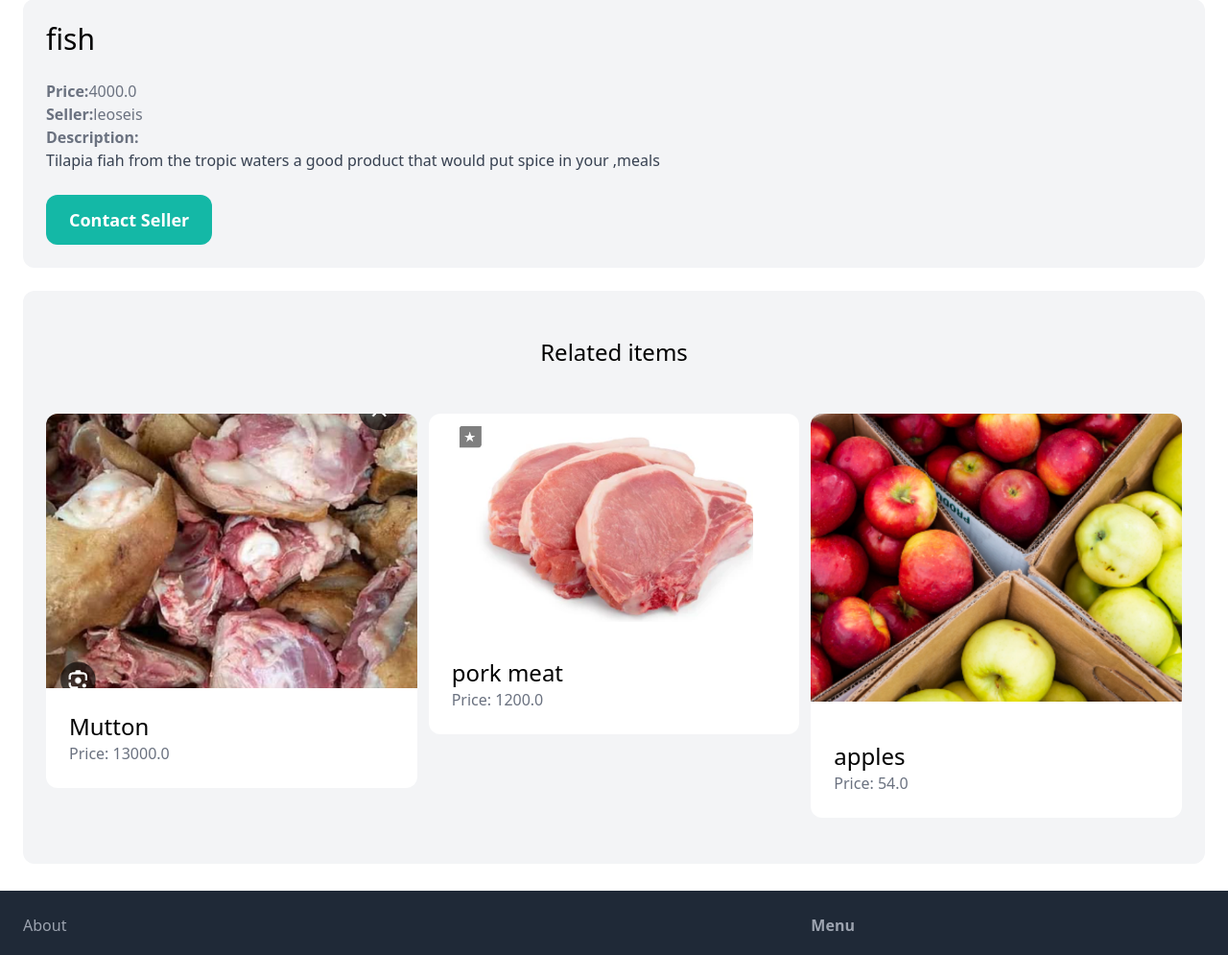
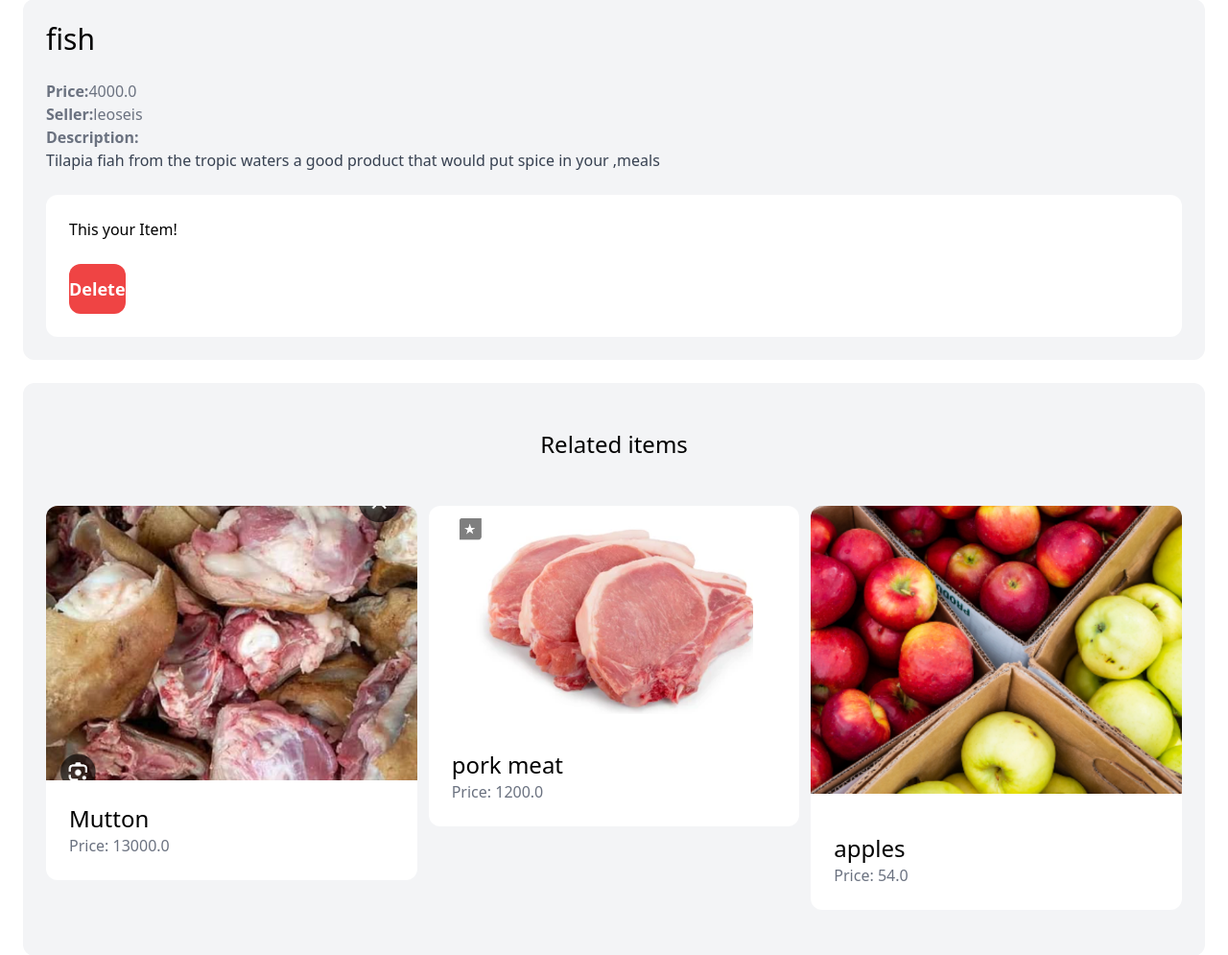
Before and after one commit to leoseis/Eboka-store, a Django app: page /items/2/ in a window 1280 px wide. Shown: the part 374-1369 px from the top of the page at 96% size. Run offline with Django 4.2, Linux system fonts and the light colour scheme; a user stored in the database is signed in; data comes from the database, SQL or seed files in the repository; some libraries are stand-ins or nearby versions.

Commit message:
'delete'

```diff
--- a/item/templates/item/detail.html
+++ b/item/templates/item/detail.html
@@ -17,9 +17,20 @@
    {{item.description}}
 </p>
 {% endif %}
-<a href="#"class="inline-block mt-6 px-6 py-3 text-lg font-semibold bg-teal-500 text-white rounded-xl hover:bg-teal-700">Contact Seller</a>
+
+{% if request.user == item.created_by %}
+ <div class="mt-6 p-6 bg-white rounded-xl">
+        <p>This your Item!</p>                         <!-- this is when u created it     -->
+
+     <a href="{% url 'item:delete' item.id %}" class="inline-block mt-6 px 6 py-3 text-lg font-semibold bg-red-500 text-white rounded-xl">Delete</a>
  </div>
+{% else %}
+<!--if u didnt create it takes u to contact seller-->
+       <a href="#"class="inline-block mt-6 px-6 py-3 text-lg font-semibold bg-teal-500 text-white rounded-xl hover:bg-teal-700">Contact Seller</a>
+   {% endif %}
+    </div>
 </div>
+
 <div class="mt-6 px-6 py-12 bg-gray-100 rounded-xl">
    <h2 class="mb-12 text-2xl text-center">Related items</h2>
 
@@ -41,4 +52,4 @@
   </div>
  </div>
 
-{% endblock %}
+ {% endblock %}
--- a/item/urls.py
+++ b/item/urls.py
@@ -7,4 +7,5 @@ app_name = 'item'
 urlpatterns = [
  path('new/', views.new, name='new'),
  path('<int:pk>/', views.detail, name='detail'),
+ path('<int:pk>/', views.delete, name='delete'),
 ]
--- a/item/views.py
+++ b/item/views.py
@@ -32,3 +32,9 @@ def new (request):
        ' title': 'New item',
 
     })
+
+@login_required
+def delete (request, pk):
+   item = get_object_or_404(item, pk=pk, created_by= request.user)
+   item.delete()
+   return redirect('dashboard: index')
```
